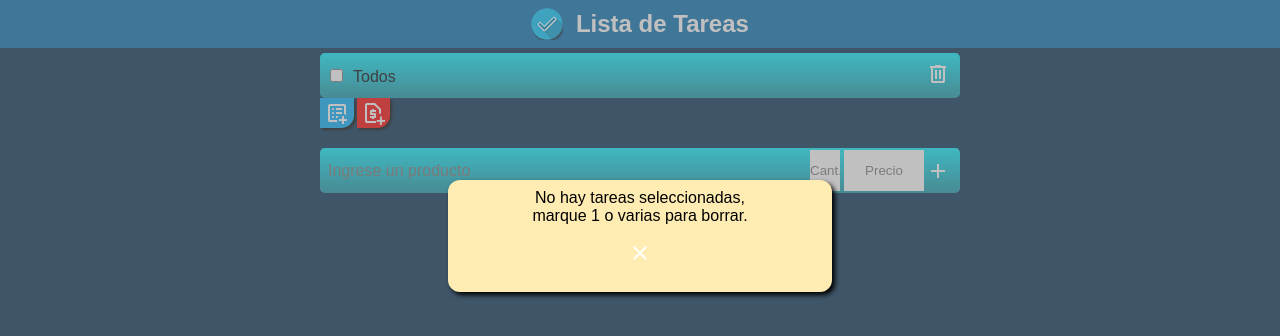
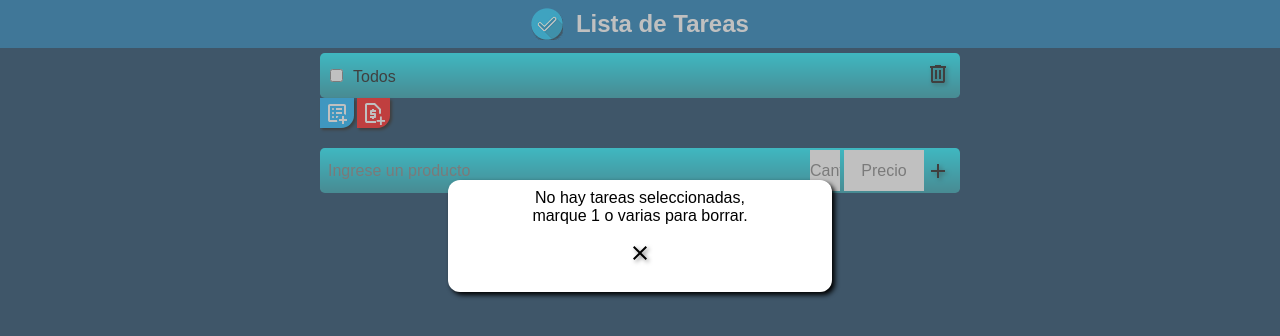
Before and after one commit to hernanveyret/lista-de-tareas-v2, a React (Vite) app: page / in a window 1280 px wide. Both pictures are taken after a click on the button 938 px from the left and 75 px from the top of the page. Shown: the top 336 px of the page. Built offline with nearby package versions, Linux system fonts and the light colour scheme.

Commit message:
solucion de errores

```diff
--- a/src/App.css
+++ b/src/App.css
@@ -81,6 +81,8 @@ main {
   background-color: transparent;
   border: none;
   cursor: pointer;
+  filter: drop-shadow(2px 2px 2px rgba(0, 0, 0, 0.5));
+
 }
 .btn-input-submit {
   display: none;
--- a/src/App.jsx
+++ b/src/App.jsx
@@ -344,8 +344,13 @@ const menuBtnPage = (e) => {
         <label><input type="checkbox" name="checkTodos" className="checkTodos" title="Selecciona todo" onClick={selectAll}/>Todos</label>
         <span title="Eliminar">
           <button className="btn btn-delete" onClick={onDelete}>
-            <svg xmlns="http://www.w3.org/2000/svg" height="24px" viewBox="0 -960 960 960" width="24px" fill="#FFFFFF"><path d="M280-120q-33 0-56.5-23.5T200-200v-520h-40v-80h200v-40h240v40h200v80h-40v520q0 33-23.5 56.5T680-120H280Zm400-600H280v520h400v-520ZM360-280h80v-360h-80v360Zm160 0h80v-360h-80v360ZM280-720v520-520Z"/></svg>
-          </button></span>
+            <svg xmlns="http://www.w3.org/2000/svg"
+            height="24px" viewBox="0 -960 960 960"
+            width="24px"
+            fill="black">
+            <path d="M280-120q-33 0-56.5-23.5T200-200v-520h-40v-80h200v-40h240v40h200v80h-40v520q0 33-23.5 56.5T680-120H280Zm400-600H280v520h400v-520ZM360-280h80v-360h-80v360Zm160 0h80v-360h-80v360ZM280-720v520-520Z"/></svg>
+          </button>
+        </span>
       </nav>
 
         { /* Botones para seleccionar la pagina */ }
--- a/src/Components/CalcPage.jsx
+++ b/src/Components/CalcPage.jsx
@@ -16,14 +16,9 @@ const CalcPage = ({selectPage, taskCompleted, editCalcTask }) => {
             <span className="text" style={{ textDecoration: task.checked ? 'line-through' : 'none' }}>
               {task.text}
             </span>
-            <input
-              type="number"
-              className="number-input"
-              maxLength={2}
-              placeholder="00"
-              value={task.cant}
-              readOnly
-            />
+            <span className="number-input">
+              {task.cant}
+            </span>
             <div className="price-box">
               <span className="price">$ {task.precioU}</span>
               <span className="value">$ {task.precioU * task.cant}</span>
@@ -35,7 +30,7 @@ const CalcPage = ({selectPage, taskCompleted, editCalcTask }) => {
                   height="24px"
                   viewBox="0 -960 960 960"
                   width="24px"
-                  fill="#FFFFFF"
+                  fill="red"
                 >
                   <path d="m256-200-56-56 224-224-224-224 56-56 224 224 224-224 56 56-224 224 224 224-56 56-224-224-224 224Z" />
                 </svg>
@@ -57,7 +52,7 @@ const CalcPage = ({selectPage, taskCompleted, editCalcTask }) => {
                 height="24px"
                 viewBox="0 -960 960 960"
                 width="24px"
-                fill="#FFFFFF"
+                fill="black"
               >
                 <path d="M200-200h57l391-391-57-57-391 391v57Zm-80 80v-170l528-527q12-11 26.5-17t30.5-6q16 0 31 6t26 18l55 56q12 11 17.5 26t5.5 30q0 16-5.5 30.5T817-647L290-120H120Zm640-584-56-56 56 56Zm-141 85-28-29 57 57-29-28Z" />
               </svg>
--- a/src/Components/NavCalc.jsx
+++ b/src/Components/NavCalc.jsx
@@ -50,7 +50,7 @@ const NavCalc = ({ setInputCalc, inputCalc, edit, addNewCalcTask }) => {
                 height="24px"
                 viewBox="0 -960 960 960"
                 width="24px"
-                fill="#FFFFFF"
+                fill="black"
               >
                 <path d="M840-680v480q0 33-23.5 56.5T760-120H200q-33 0-56.5-23.5T120-200v-560q0-33 23.5-56.5T200-840h480l160 160Zm-80 34L646-760H200v560h560v-446ZM480-240q50 0 85-35t35-85q0-50-35-85t-85-35q-50 0-85 35t-35 85q0 50 35 85t85 35ZM240-560h360v-160H240v160Zm-40-86v446-560 114Z" />
               </svg>
@@ -60,7 +60,7 @@ const NavCalc = ({ setInputCalc, inputCalc, edit, addNewCalcTask }) => {
                 height="24px"
                 viewBox="0 -960 960 960"
                 width="24px"
-                fill="#FFFFFF"
+                fill="black"
               >
                 <path d="M440-440H200v-80h240v-240h80v240h240v80H520v240h-80v-240Z" />
               </svg>
--- a/src/Components/NavText.jsx
+++ b/src/Components/NavText.jsx
@@ -9,9 +9,25 @@ const NavText = ({addNewTask,inputTask, setInputTask, edit}) => {
                 <input type="submit" name="new-task" value="" className="btn-input-submit"/>
                 <div className="btn btn-add-task">
                   { edit ?
-                    <svg xmlns="http://www.w3.org/2000/svg" height="24px" viewBox="0 -960 960 960" width="24px" fill="#FFFFFF"><path d="M840-680v480q0 33-23.5 56.5T760-120H200q-33 0-56.5-23.5T120-200v-560q0-33 23.5-56.5T200-840h480l160 160Zm-80 34L646-760H200v560h560v-446ZM480-240q50 0 85-35t35-85q0-50-35-85t-85-35q-50 0-85 35t-35 85q0 50 35 85t85 35ZM240-560h360v-160H240v160Zm-40-86v446-560 114Z"/></svg>
+                    <svg
+                    xmlns="http://www.w3.org/2000/svg"
+                    height="24px"
+                    viewBox="0 -960 960 960"
+                    width="24px"
+                    fill="black"
+                  >
+                    <path d="M440-440H200v-80h240v-240h80v240h240v80H520v240h-80v-240Z" />
+                  </svg>
                   :
-                    <svg xmlns="http://www.w3.org/2000/svg" height="24px" viewBox="0 -960 960 960" width="24px" fill="#FFFFFF"><path d="M440-440H200v-80h240v-240h80v240h240v80H520v240h-80v-240Z"/></svg>
+                  <svg
+                  xmlns="http://www.w3.org/2000/svg"
+                  height="24px"
+                  viewBox="0 -960 960 960"
+                  width="24px"
+                  fill="black"
+                >
+                  <path d="M440-440H200v-80h240v-240h80v240h240v80H520v240h-80v-240Z" />
+                </svg>
                    }
                 </div>
                 <input type="hidden" id="edit-id" />
--- a/src/Components/NoTask.jsx
+++ b/src/Components/NoTask.jsx
@@ -10,7 +10,13 @@ const NoTask = ({setCantChecked}) => {
         <p>marque 1 o varias para borrar.</p>
         <div className="btn-confirm-container">
           <button className="btn" onClick={() => {setCantChecked(false)}}>
-            <svg xmlns="http://www.w3.org/2000/svg" height="24px" viewBox="0 -960 960 960" width="24px" fill="#FFFFFF"><path d="m256-200-56-56 224-224-224-224 56-56 224 224 224-224 56 56-224 224 224 224-56 56-224-224-224 224Z"/></svg>
+            <svg xmlns="http://www.w3.org/2000/svg"
+            height="24px"
+            viewBox="0 -960 960 960"
+            width="24px"
+            fill="black">
+              <path d="m256-200-56-56 224-224-224-224 56-56 224 224 224-224 56 56-224 224 224 224-56 56-224-224-224 224Z"/>
+              </svg>
           </button>
         </div>
       </div>
--- a/src/Components/calcPage.css
+++ b/src/Components/calcPage.css
@@ -14,16 +14,16 @@
 
 /* Checkbox */
 .checkbox {
-  margin-right: 5px;
+  border: 2px solid red;
 }
 
 /* Text */
 .text {
-  flex: 1; /* Allows it to adjust width */
-  word-wrap: break-word; /* Handles long texts */
+  flex: 1;
+  word-wrap: break-word;
   word-break: break-word;
-  font-size: 14px;
-  color: #333;
+  font-size: 1rem;
+  color: black;
 }
 
 /* Number input */
@@ -31,10 +31,10 @@
   width: 40px;
   padding: 5px;
   border: none;
-  outline: none;
   border-radius: 3px;
   text-align: end;
-
+  background-color: aliceblue;
+  text-align: center;
 }
 
 /* Price box */
@@ -63,7 +63,8 @@
   border: none;
   border-radius: 3px;
   cursor: pointer;
-  font-size: 14px;
+  filter: drop-shadow(2px 2px 2px rgba(0, 0, 0, 0.5));
+
 }
 
 .delete {
--- a/src/Components/confirm.css
+++ b/src/Components/confirm.css
@@ -11,7 +11,7 @@
 }
 .cuadro {
   width: 80%;
-  background-color: #FFECB3;
+  background-color: white;
   height: 7rem;
   border-radius: .75rem;
   display: flex;
--- a/src/Components/navCalc.css
+++ b/src/Components/navCalc.css
@@ -6,11 +6,14 @@
   margin-top: 5px;
   border-radius: 0.30rem;
   background: linear-gradient(rgb(0, 238, 255),#1294a5);
+  color: black;
+  font-size: 1rem;
 }
 .input-text input {
   border: none;
   outline: none;
   color: black;
+  font-size: 1rem;
 }
 
 .nuevaCant {
--- a/vite.config.js
+++ b/vite.config.js
@@ -9,7 +9,7 @@ export default defineConfig({
       registerType:'autoUpdate',
       manifest:{
         name:'Lista de tareas',
-        short_name:'LTA',
+        short_name:'Lista de tareas',
         description:'Sistema para generar listas de tareas',
         theme_color:'#FFFFFF',
         background_color:'#FFFFFF',
```
Also changed, not shown: src/Components/Confirm.jsx (+13 -2 lines).
